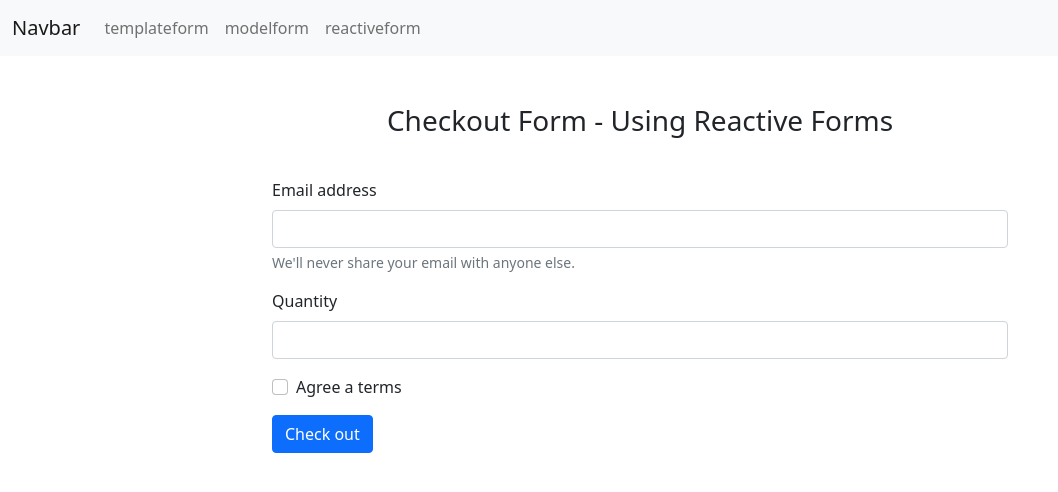
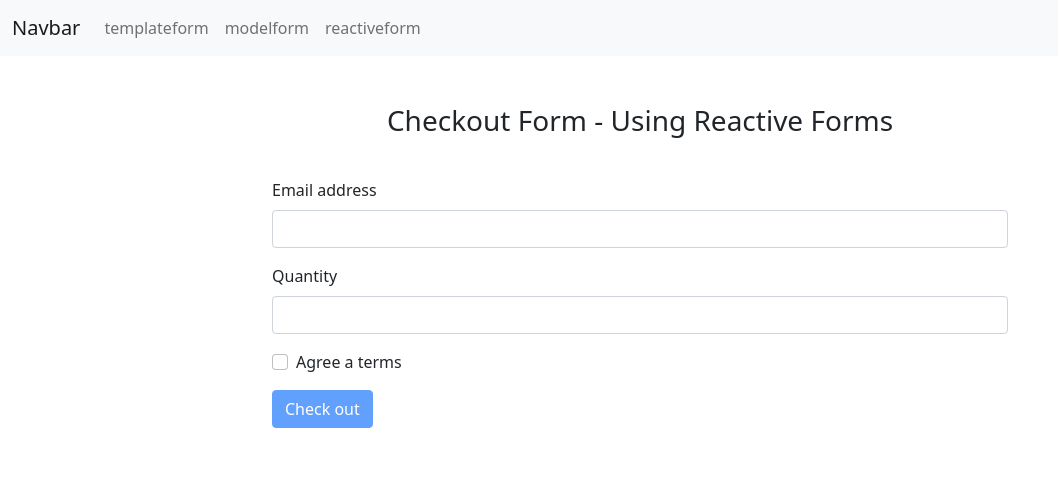
Before and after one commit to RaquelYang/Angular_form, an Angular app: page /reactiveform in a window 1280 px wide. Shown: the top 492 px of the page, without its empty margins (0-1058 px from the left). Built offline with nearby package versions, Linux system fonts and the light colour scheme.

Commit message:
[ Update ] Validations with Reactive Form

```diff
--- a/src/app/reactiveform/reactiveform.component.html
+++ b/src/app/reactiveform/reactiveform.component.html
@@ -8,19 +8,22 @@
           <input type="email" class="form-control"
           id="exampleInputEmail1" aria-describedby="emailHelp"
           formControlName="emailAddr">
-          <div id="emailHelp" class="form-text">We'll never share your email with anyone else.</div>
+          <span class="red" *ngIf="checkoutForm.get('emailAddr')?.touched && checkoutForm.get('emailAddr')?.hasError('required')">Enter Email Address</span>
+          <span class="red" *ngIf="checkoutForm.get('emailAddr')?.touched && checkoutForm.get('emailAddr')?.hasError('email')">Enter Valid Email Address</span>
+          <span class="red" *ngIf="checkoutForm.get('emailAddr')?.touched && checkoutForm.get('emailAddr')?.hasError('minlength')">Minimum 5 characters required</span>
         </div>
         <div class="mb-3">
           <label for="exampleInputPassword1" class="form-label">Quantity</label>
           <input type="text" class="form-control" id="exampleInputPassword1"
           formControlName="quantity">
+          <span class="red" *ngIf="checkoutForm.get('quantity')?.touched && checkoutForm.get('quantity')?.hasError('required')">Enter Email Quantity</span>
         </div>
         <div class="mb-3 form-check">
           <input type="checkbox" class="form-check-input" id="exampleCheck1"
           formControlName="terms">
           <label class="form-check-label" for="exampleCheck1">Agree a terms</label>
         </div>
-        <button type="submit" class="btn btn-primary">Check out</button>
+        <button type="submit" class="btn btn-primary" [disabled]="!checkoutForm.valid">Check out</button>
       </form>
     </div>
   </div>
--- a/src/app/reactiveform/reactiveform.component.scss
+++ b/src/app/reactiveform/reactiveform.component.scss
@@ -0,0 +1,6 @@
+input.ng-touched.ng-invalid {
+  border: solid 1px red;
+}
+.red {
+  color: red;
+}
--- a/src/app/reactiveform/reactiveform.component.ts
+++ b/src/app/reactiveform/reactiveform.component.ts
@@ -1,5 +1,5 @@
 import { Component, OnInit } from '@angular/core';
-import { FormGroup, FormControl, FormBuilder } from '@angular/forms';
+import { FormGroup, FormControl, FormBuilder, Validators } from '@angular/forms';
 
 @Component({
   selector: 'app-reactiveform',
@@ -9,10 +9,15 @@ import { FormGroup, FormControl, FormBuilder } from '@angular/forms';
 export class ReactiveformComponent implements OnInit {
   checkoutForm: FormGroup;
   constructor(private formBuilder: FormBuilder) {
-    this.checkoutForm = formBuilder.group({
+    /*this.checkoutForm = formBuilder.group({
       emailAddr: new FormControl(),
       quantity: new FormControl(),
       terms: new FormControl(),
+    })*/
+  this.checkoutForm = formBuilder.group({
+    emailAddr: ['',[Validators.required, Validators.email, Validators.minLength(5)]],
+    quantity: ['',Validators.required],
+    terms: ['',Validators.requiredTrue],
   })
 
   }
@@ -20,8 +25,9 @@ export class ReactiveformComponent implements OnInit {
   ngOnInit(): void {
   }
   postData(){
-    console.log('FomeGroup object', this.checkoutForm);
+    console.log('FormGroup object', this.checkoutForm);
     console.log('Entire Form Value', this.checkoutForm.value);
     console.log('Email Address', this.checkoutForm.value.emailAddr);
+    console.log(this.checkoutForm.get('emailAddr'));
   }
 }
```
